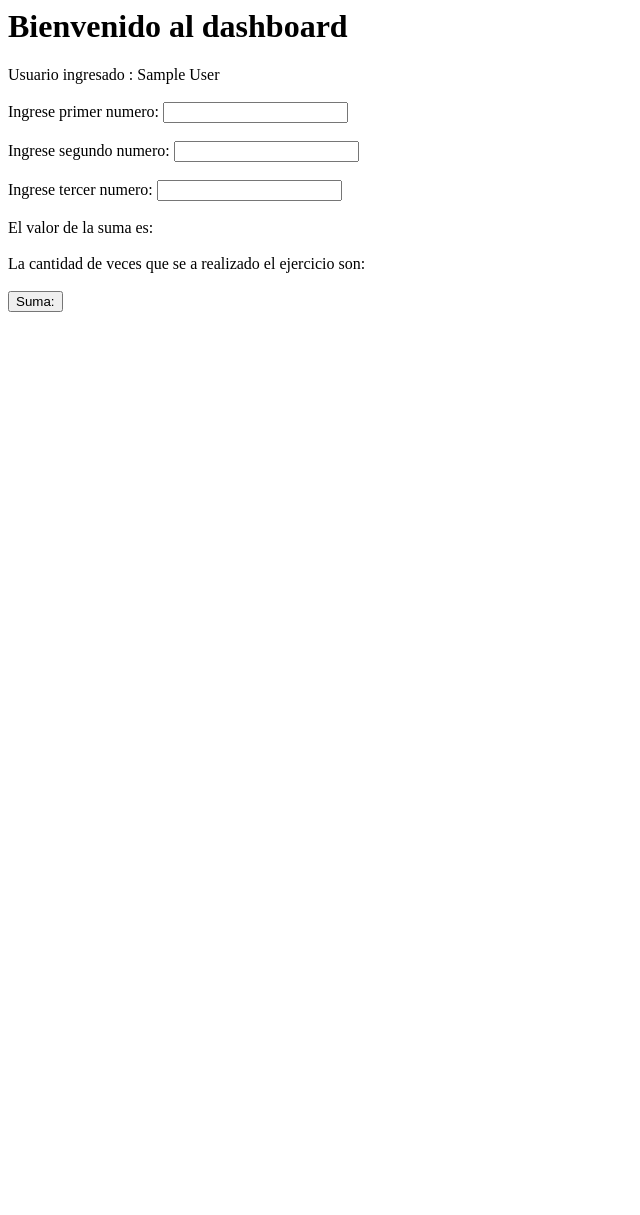
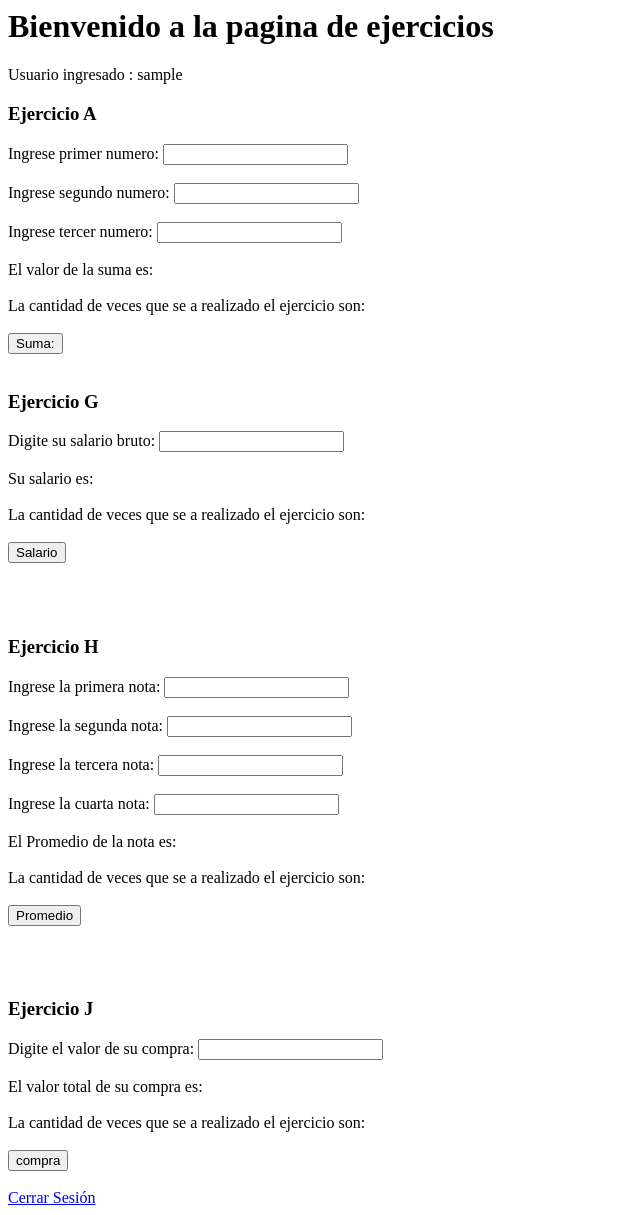
Before and after one commit to YuliethOG/taller-php, a PHP site: page /dashboard.php in a window 1280 px wide. Shown: the whole page, without its empty margins (0-640 px from the left). Before the commit the page ends 312 px from the top, so only its background shows below. Run offline with PHP 8.4, Linux system fonts and the light colour scheme; the visitor is signed in with stand-in values (Sample User, id 1).

Commit message:
Se adelanta el proyecto

```diff
--- a/dashboard.php
+++ b/dashboard.php
@@ -1,10 +1,10 @@
 
-<h1>Bienvenido al dashboard</h1>
+<h1>Bienvenido a la pagina de ejercicios</h1>
 <?php
 
 session_start();
-if(isset($_SESSION['nombre'])){
-    echo "Usuario ingresado : ". $_SESSION['nombre'];
+if(isset($_SESSION['usuario'])){
+    echo "Usuario ingresado : ". $_SESSION['usuario'];
 }
 else{
   header("Location: index.php");
@@ -13,25 +13,59 @@
 
 ?>
 <html>
-    <br> </br>
-    Ingrese primer numero: <input type="number" id="num1"> <br> </br>
-    Ingrese segundo numero: <input type="number" id="num2"> <br> </br>
+    <body  class="text-center" >
+
+
+   <h3> Ejercicio A</h3>
+
+    Ingrese primer numero: <input class="text-center" type="number" id="num1"> <br> </br>
+    Ingrese segundo numero: <input type="number" id="num2" > <br> </br>
     Ingrese tercer numero: <input type="number" id="num3"> <br> </br>
 
-     El valor de la suma es:              <span id="suma"></span> <br> </br>
+     El valor de la suma es:             <span id="suma"></span> <br> </br>
 
      La cantidad de veces que se a realizado el ejercicio son: <span id="cont"></span> <br> </br>
-     <button onclick="suma()">Suma: </button>
+     <button onclick="suma()">Suma: </button> <br> </br>
 
+     <h3> Ejercicio G</h3>
+     Digite su salario bruto: <input type="number" id="salario"> <br> </br>
+     Su salario es:              <span id="resultado"></span> <br> </br>
+     La cantidad de veces que se a realizado el ejercicio son: <span id="cont1"></span> <br> </br>
+     <button onclick="salario()">Salario </button> <br> </br>
+
+     <br> </br>
+     <h3> Ejercicio H</h3>
+    Ingrese la primera nota: <input type="number" id="nota1" > <br> </br>
+    Ingrese la segunda nota: <input type="number" id="nota2" > <br> </br>
+    Ingrese la tercera nota: <input type="number" id="nota3"> <br> </br>
+    Ingrese la cuarta nota: <input type="number" id="nota4"> <br> </br>
+     El Promedio de la nota es:              <span id="promedio"></span> <br> </br>
+     La cantidad de veces que se a realizado el ejercicio son: <span id="cont2"></span> <br> </br>
+     <button onclick="notas()">Promedio </button> <br> </br>
+
+     <br> </br>
+
+     <h3> Ejercicio J</h3>
+     Digite el valor de su compra: <input type="number" id="compra"> <br> </br>
+     El valor total de su compra es:              <span id="Total_compra"></span> <br> </br>
+     La cantidad de veces que se a realizado el ejercicio son: <span id="cont4"></span> <br> </br>
+     <button onclick="compra()">compra</button> <br> </br>
+
+     <a href="logout.php">Cerrar Sesión</a>
+     </body>
 </html>
  <script src="https://code.jquery.com/jquery-3.5.1.min.js" integrity="sha256-9/aliU8dGd2tb6OSsuzixeV4y/faTqgFtohetphbbj0=" crossorigin="anonymous"></script>
  <script>
-     var cont=0;><
+     var cont=0;
+     var cont1=0;
+     var cont2=0;
+     var cont4=0;
      function suma(){
-         cont++;
+        cont++;
         var numero1 = $('#num1').val();
         var numero2 = $('#num2').val();
         var numero3 = $('#num3').val();
+
 
         if(numero1 <=0){
             numero1=0;
@@ -55,8 +89,86 @@
 
 
       $('#suma').text(suma);
-      $('#cont').text(cont);
+      $('#cont').text(cont+"    veces");
+
     //  alert(cont);
      }
+     function salario(){
+         cont1++;
+         var resultado = 0;
+         var salario = $('#salario').val();
+         if(salario <=0){
+             salario = 0;
+         }
+         if(salario >2000000){
+             salario = salario-(salario*0.1)
+            resultado = salario;
+         }
+         else{
 
+           resultado = salario;
+         }
+         $('#resultado').text(resultado);
+        $('#cont1').text(cont1 +"  veces");
+     }
+     function notas(){
+        cont2++;
+        var nota1 = $('nota1').val();
+        var nota2 = $('nota2').val();
+        var nota3 = $('nota3').val();
+        var nota4 = $('nota4').val();
+
+        if(nota1 <=0){
+            nota1=0;
+        }
+        else {
+            nota1 =  parseInt(nota1);
+        }
+        if(nota2 <=0){
+            nota2=0;
+        }
+        else {
+            nota2 = parseInt(nota2);
+        }
+        if(nota3 <=0){
+            nota3=0;
+        }
+        else {
+            nota3 = parseInt(nota3);
+        }
+        if(nota4 <=0){
+            nota4=0;
+        }
+        else {
+            nota4 = parseInt(nota4);
+        }
+        var suma = nota1 + nota2 + nota3 + nota4;
+        var promedio = suma/4;
+        if(promedio<3.5){
+        }
+
+        else{
+        }
+         $('#promedio').text(promedio);
+         $('#cont2').text(cont2+"    veces");
+
+     }
+     function compra(){
+         cont4++;
+         var resultado1 =0;
+         var compra = $('#compra').val();
+         if(compra<=0){
+             compra = 0;
+         }
+         if(compra >200000){
+             compra = compra-(compra*0.17);
+            resultado1 = compra;
+         }
+         else{
+          compra = compra-(compra*0.05);
+           resultado1=compra;
+     }
+     $('#Total_compra').text(resultado1);
+      $('#cont4').text(cont4+"    veces");
+     }
  </script>
--- /dev/null
+++ b/logout.php
@@ -0,0 +1,3 @@
+<?php session_start();
+session_destroy();
+header("Location: index.php"); ?>
--- a/procesa.php
+++ b/procesa.php
@@ -36,7 +36,7 @@
         if(isset($_POST['nombre'], $_POST['apellido'])){
             $nombre = $_POST['nombre'];
             $apellido = $_POST['apellido'];
-            $_SESSION['nombre']=$nombre ." ". $apellido;
+            $_SESSION['usuario']=$nombre ." ". $apellido;
 
         }
     }
```
Also changed, not shown: index.php (+5 -3 lines), css/bootstrap.min.css, css/style.css (added).
